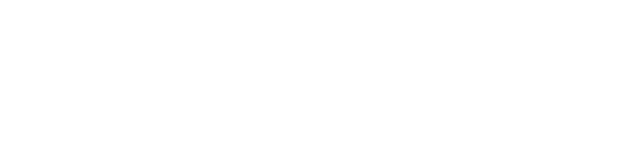
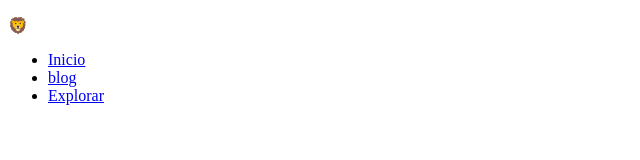
Before and after one commit to Cwilliam97/Proyecto_Blog, a plain HTML site: page index.html in a window 1280 px wide. Shown: the whole page, without its empty margins (0-640 px from the left). Drawn offline with Linux system fonts and the light colour scheme.

Commit message:
Primera version del header

```diff
--- a/index.html
+++ b/index.html
@@ -9,7 +9,16 @@
 </head>
 <body>
     <div id="header">
-
+        <nav class="main-nav">
+            <div class="main-nav__emoji">
+                <p>&#129409;</p>
+            </div>
+            <ul class="main-nav__list">
+                <li class="main-nav__link"><a href="#">Inicio</a></li>
+                <li class="main-nav__link"><a href="blog.html">blog</a></li>
+                <li class="main-nav__link"><a href="#">Explorar</a></li>
+            </ul>
+        </nav>
     </div>
     <div id="contenido">
 
```
